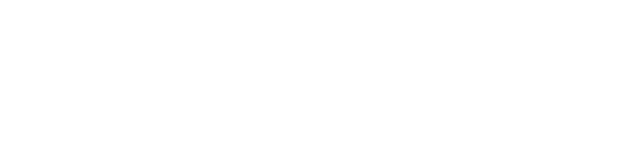
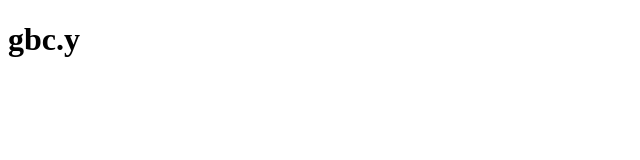
Before and after one commit to 3yded/111, a plain HTML site: page index.html in a window 1280 px wide. Shown: the whole page, without its empty margins (0-640 px from the left). Drawn offline with Linux system fonts and the light colour scheme.

Commit message:
Update index.html

```diff
--- a/index.html
+++ b/index.html
@@ -1,6 +1,7 @@
 <!doctype html>
 <html lang="en">
 <head>
+    <h1>gbc.y</h1>
     <meta charset="UTF-8">
     <meta name="viewport"
           content="width=device-width, user-scalable=no, initial-scale=1.0, maximum-scale=1.0, minimum-scale=1.0">
```
